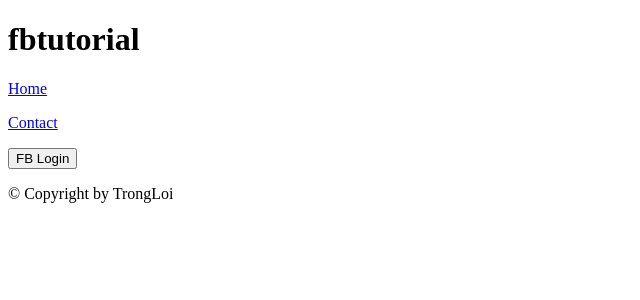
After one commit to DVLGroup/PhimVL, a PHP site: page /phptest/fbtutorial.html in a window 1280 px wide. The commit adds this page. Shown: the top 300 px of the page, without its empty margins (0-640 px from the left). Run offline with PHP 8.4, Linux system fonts and the light colour scheme; some libraries are stand-ins or nearby versions.

Commit message:
26/11/2013 23:40
--fblogin test

```diff
--- /dev/null
+++ b/fblogin.js
@@ -0,0 +1,21 @@
+/**
+ * @author TrongLoi
+ */
+
+
+$(document).ready(function(){
+	$('.fbloginBtn').click(function(){
+		alert("Hello");
+		FB.login(function(response) {
+		    if (response.authResponse) {
+		        // The person logged into your app
+		        FB.api('/me', function(response){
+		        	alert(response.name);
+		        	console.log(response);
+		        });
+		    } else {
+		        // The person cancelled the login dialog
+		    }
+		});
+	});
+});
--- /dev/null
+++ b/fbtutorial.html
@@ -0,0 +1,71 @@
+<!DOCTYPE html>
+<html lang="en">
+	<head>
+		<meta charset="utf-8" />
+
+		<!-- Always force latest IE rendering engine (even in intranet) & Chrome Frame
+		Remove this if you use the .htaccess -->
+		<meta http-equiv="X-UA-Compatible" content="IE=edge,chrome=1" />
+
+		<title>fbtutorial</title>
+		<meta name="description" content="" />
+		<meta name="author" content="TrongLoi" />
+
+		<meta name="viewport" content="width=device-width; initial-scale=1.0" />
+
+		<!-- Replace favicon.ico & apple-touch-icon.png in the root of your domain and delete these references -->
+		<link rel="shortcut icon" href="/favicon.ico" />
+		<link rel="apple-touch-icon" href="/apple-touch-icon.png" />
+
+		<script src='js/jquery.min.js'></script>
+		<script src='fblogin.js'></script>
+		<script>
+		  window.fbAsyncInit = function() {
+		    // init the FB JS SDK
+		    FB.init({
+		      appId      : '726962820663825',                        // App ID from the app dashboard
+		      status     : true,                                 // Check Facebook Login status
+		      xfbml      : true                                  // Look for social plugins on the page
+		    });
+
+		    // Additional initialization code such as adding Event Listeners goes here
+		  };
+
+		  // Load the SDK asynchronously
+		  (function(d, s, id){
+		     var js, fjs = d.getElementsByTagName(s)[0];
+		     if (d.getElementById(id)) {return;}
+		     js = d.createElement(s); js.id = id;
+		     js.src = "//connect.facebook.net/en_US/all.js";
+		     fjs.parentNode.insertBefore(js, fjs);
+		   }(document, 'script', 'facebook-jssdk'));
+		</script>
+
+	</head>
+
+	<body>
+		<div>
+			<header>
+				<h1>fbtutorial</h1>
+			</header>
+			<nav>
+				<p>
+					<a href="/">Home</a>
+				</p>
+				<p>
+					<a href="/contact">Contact</a>
+				</p>
+			</nav>
+
+			<div>
+				<button class='fbloginBtn'>FB Login</button>
+			</div>
+
+			<footer>
+				<p>
+					&copy; Copyright  by TrongLoi
+				</p>
+			</footer>
+		</div>
+	</body>
+</html>
--- a/film-play.php
+++ b/film-play.php
@@ -24,6 +24,7 @@
 	$result = mysql_query( $query, $my_connect);
 	$row = mysql_fetch_array($result);
 ?>
+
 
 
 <!--Facebook public -->
--- a/index.php
+++ b/index.php
@@ -42,6 +42,7 @@
 	<body>
 		<div id="layout">
 			<header>
+
 				<img class="logo" src="images/header/logo.png">
 			</header>
 
```
